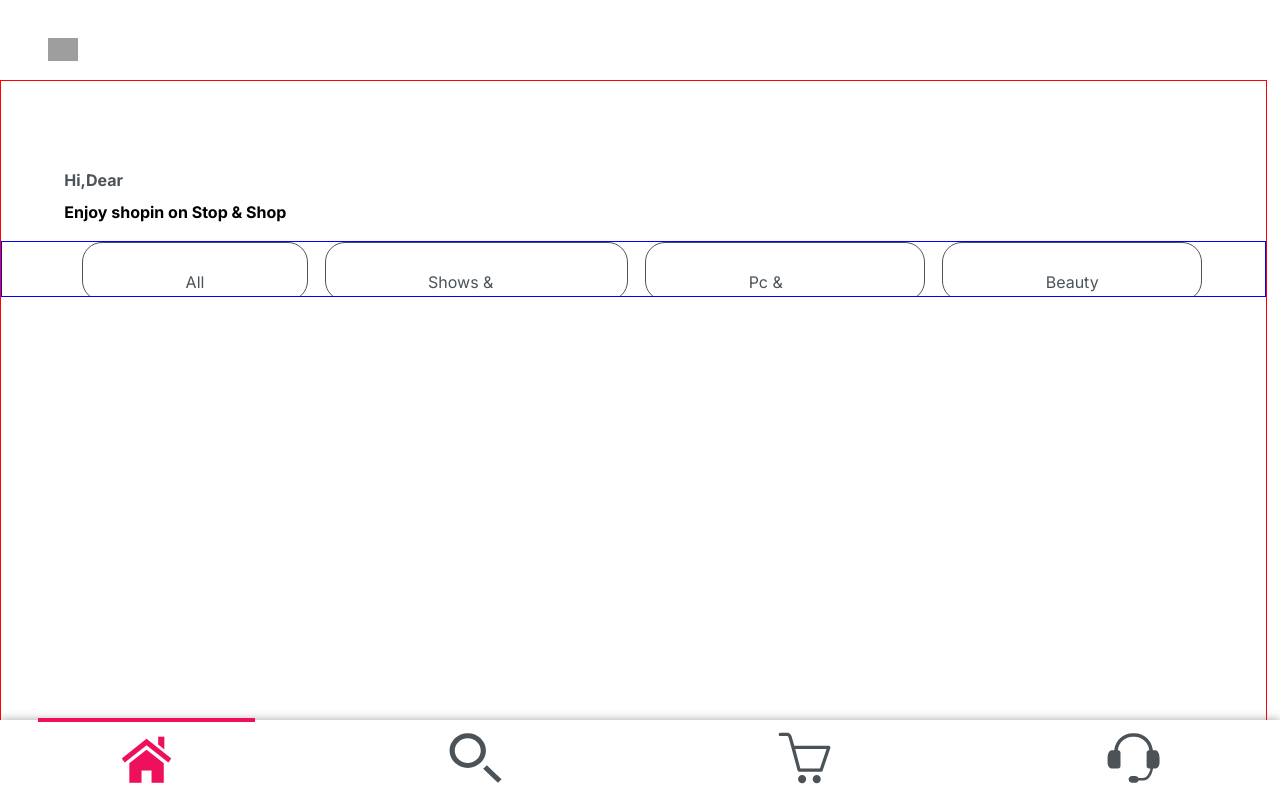
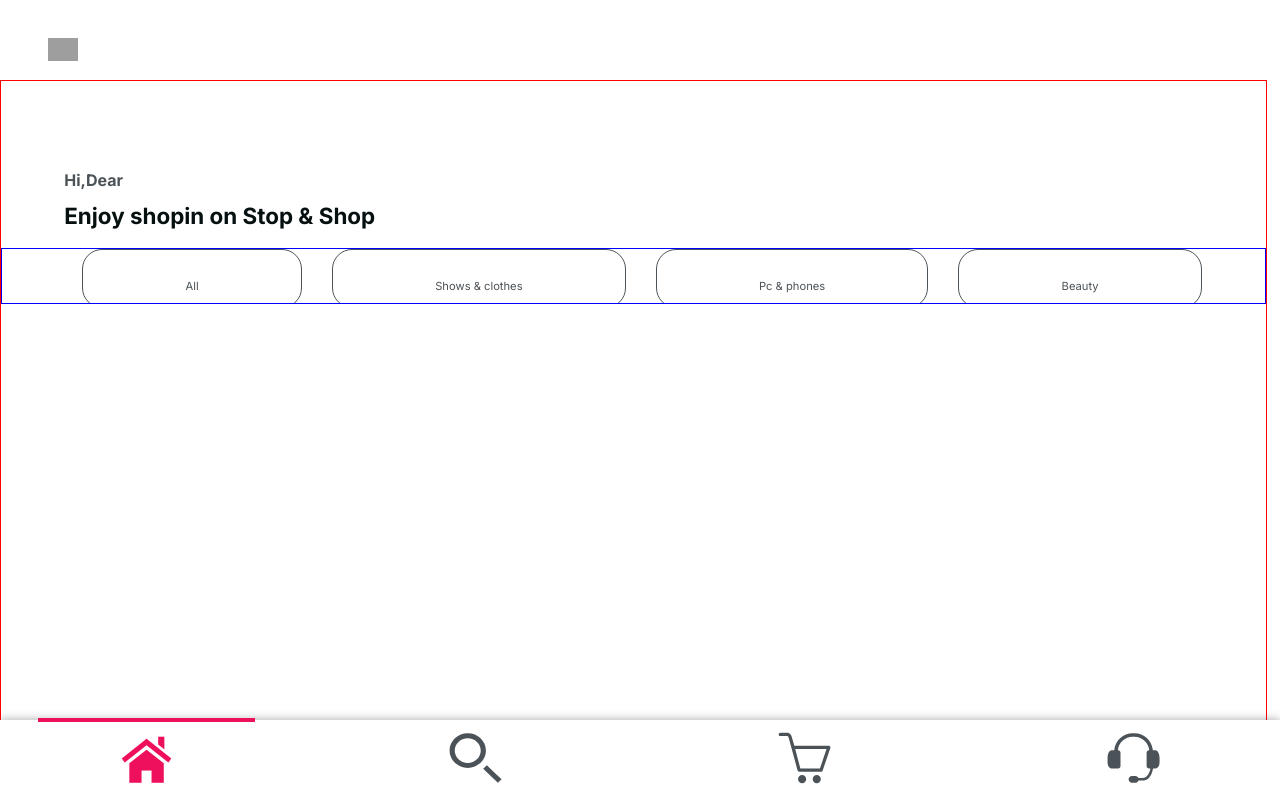
Before and after one commit to yacine-yac/e-commerce-shop, a Next.js app: page / in a window 1280 px wide. Shown: the top 798 px of the page. Built offline with nearby package versions, Linux system fonts and the light colour scheme; grey boxes are pictures that could not be loaded.

Commit message:
global variables define

```diff
--- a/src/app/globals.css
+++ b/src/app/globals.css
@@ -3,7 +3,10 @@
   --secondary-background:#fff;
   --icons-color:#4c5358;
   --shadow:#41404879;
-
+  --title-color:#061011;
+  --size-small:0.7rem;
+  --size-1:1.4rem;
+  --size-2:1.2;
 
 
   --max-width: 1100px;
```
